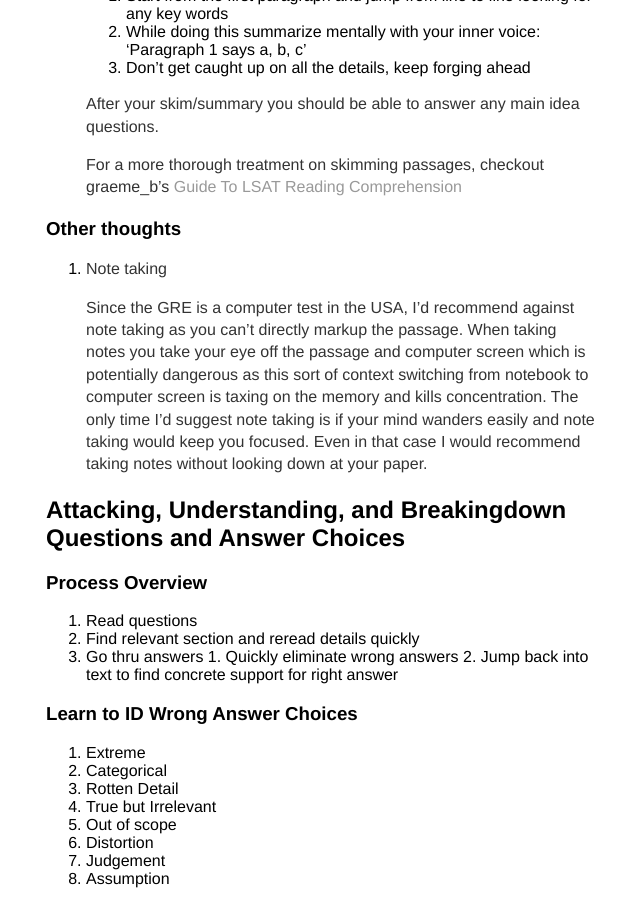
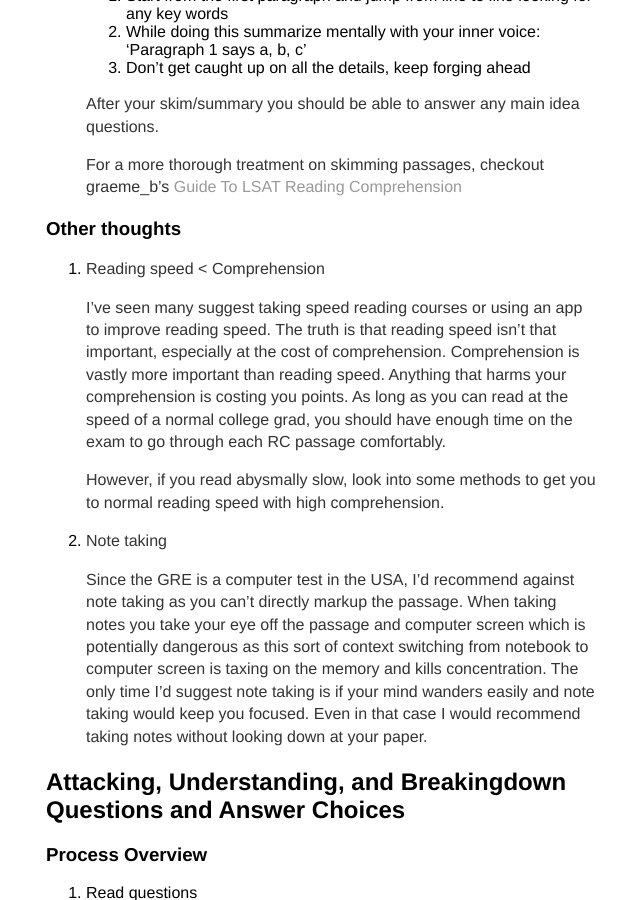
Before and after one commit to btmbtm/btmbtm.github.io, a Jekyll site: the page built from gre/extrarcguide.md, in a window 1280 px wide and 900 px high, scrolled down 2882 px. Shown: the whole window, without its empty margins (319-959 px from the left). Built offline with Jekyll 4.4.1, drawn with Linux system fonts in a browser that asks for light colours.

Commit message:
Update extrarcguide.md

```diff
--- a/gre/extrarcguide.md
+++ b/gre/extrarcguide.md
@@ -109,6 +109,11 @@ The basic reading process I recommend only has three steps and is as follows:
 
 
 ### Other thoughts
+1. Reading speed < Comprehension
+
+    I've seen many suggest taking speed reading courses or using an app to improve reading speed. The truth is that reading speed isn't that important, especially at the cost of comprehension. Comprehension is vastly more important than reading speed. Anything that harms your comprehension is costing you points. As long as you can read at the speed of a normal college grad, you should have enough time on the exam to go through each RC passage comfortably.
+
+    However, if you read abysmally slow, look into some methods to get you to normal reading speed with high comprehension.
 
 1. Note taking
 
```
